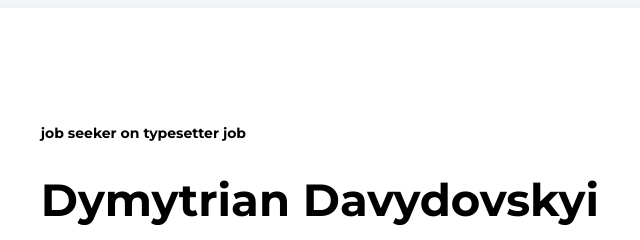
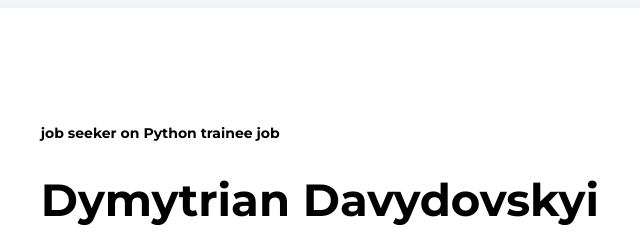
Before and after one commit to Dymytrian/MyResume, a plain HTML site: page RESUME PROJECT/index.html in a window 1280 px wide. Shown: the top 240 px of the page, 551-1191 px from the left. Drawn offline with Linux system fonts and the light colour scheme.

Commit message:
Adding changes to file 'index.html'

```diff
--- a/RESUME PROJECT/index.html
+++ b/RESUME PROJECT/index.html
@@ -18,7 +18,7 @@
     <div class="main-content">
         <!--About user-->
         <div class="about">
-            <h2 class="about-position">job seeker on typesetter job</h2>
+            <h2 class="about-position">job seeker on Python trainee job</h2>
 
             <h1 class="about-name">Dymytrian Davydovskyi</h1>
 
```
